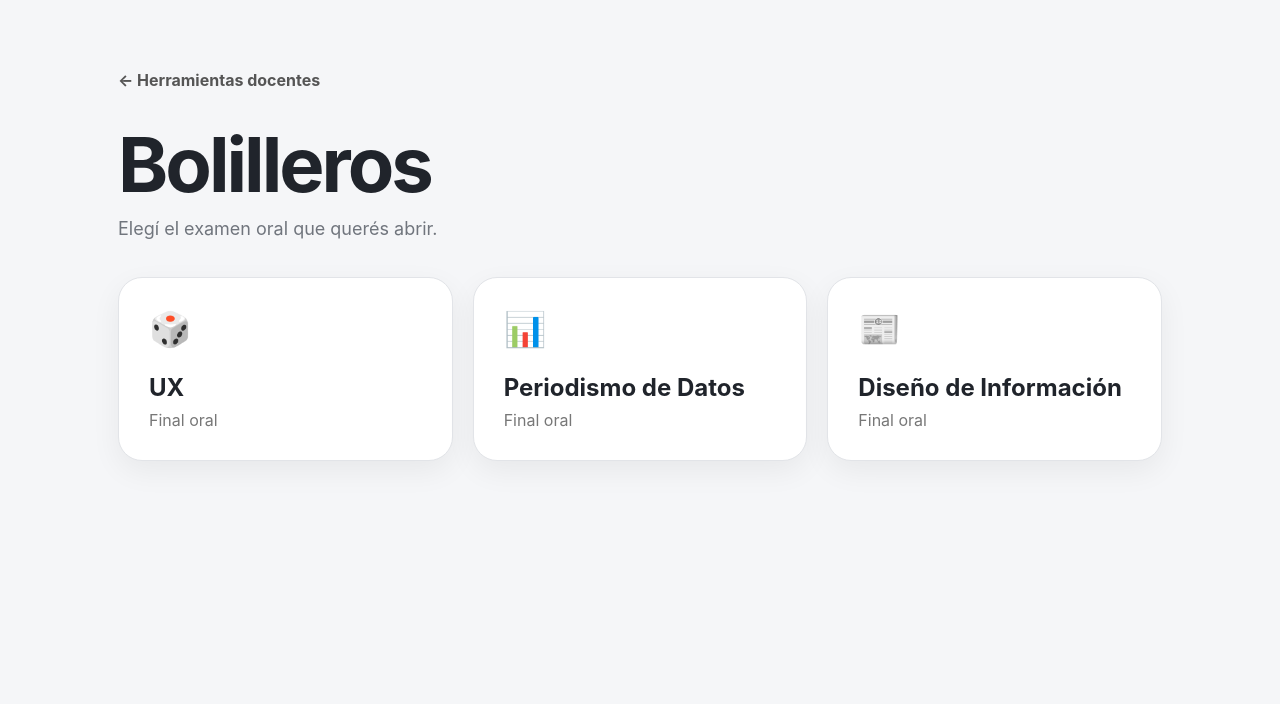
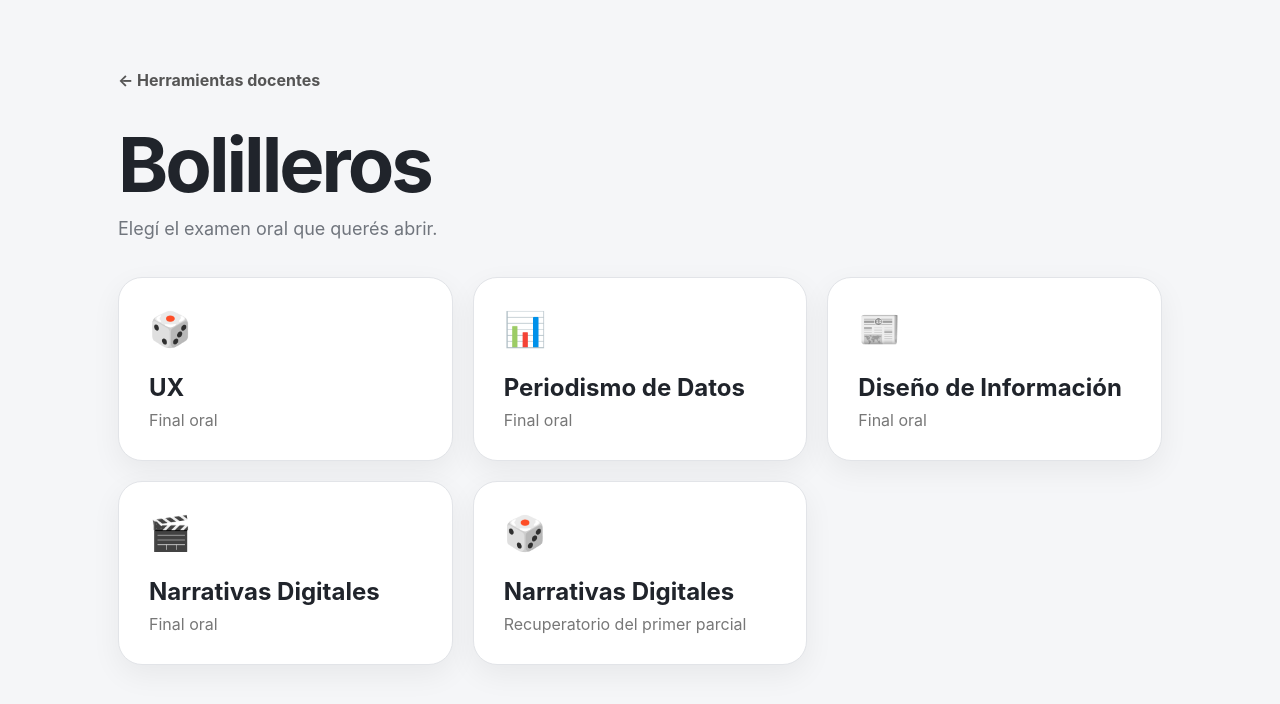
Before and after one commit to gabrielpodesta/herramientas_docente, a plain HTML site: page bolilleros/index.html in a window 1280 px wide. Drawn offline with Linux system fonts and the light colour scheme.

Commit message:
Update index.html

```diff
--- a/bolilleros/index.html
+++ b/bolilleros/index.html
@@ -28,6 +28,8 @@ h2{font-size:24px;margin:0 0 8px}
 <a class="card" href="ux-final-oral.html"><div class="icon">🎲</div><h2>UX</h2><span>Final oral</span></a>
 <a class="card" href="periodismo-datos-final-oral.html"><div class="icon">📊</div><h2>Periodismo de Datos</h2><span>Final oral</span></a>
 <a class="card" href="diseno-informacion-final-oral.html"><div class="icon">📰</div><h2>Diseño de Información</h2><span>Final oral</span></a>
+<a class="card" href="https://gabrielpodesta.github.io/final-oral-narrativas-digitales/"><div class="icon">🎬</div><h2>Narrativas Digitales</h2><span>Final oral</span></a>
+<a class="card" href="recuperatorio-tnd/"><div class="icon">🎲</div><h2>Narrativas Digitales</h2><span>Recuperatorio del primer parcial</span></a>
 </div>
 </main>
 </body>
```
